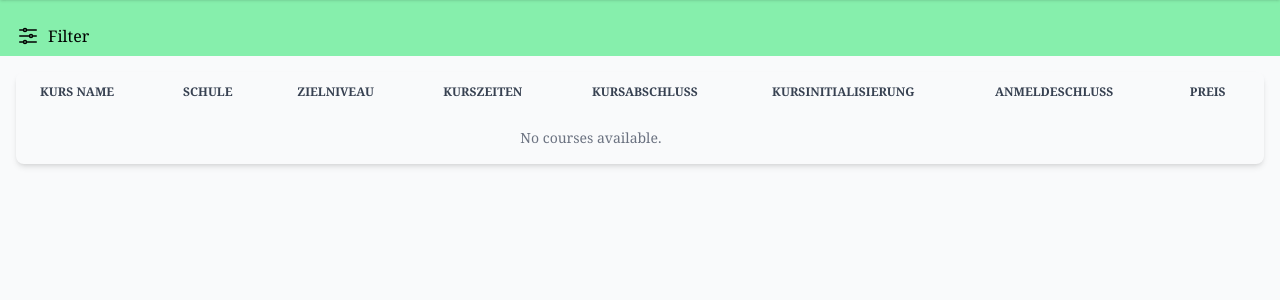
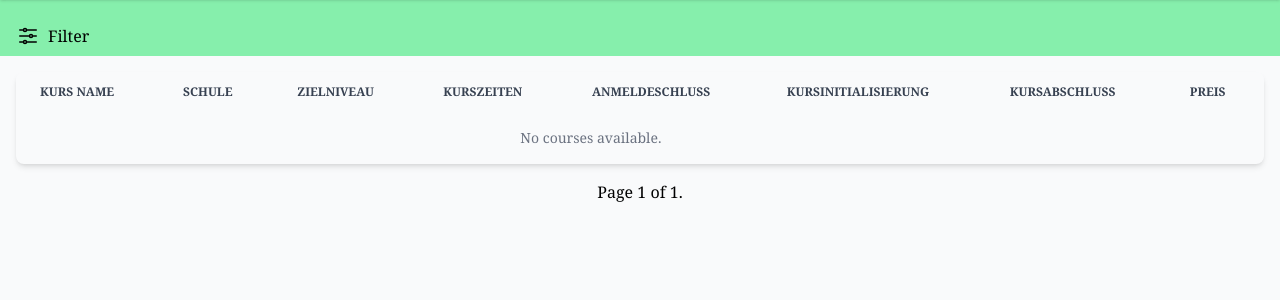
Before and after one commit to YohanDacosta/kurse, a Django app: page / in a window 1280 px wide. Shown: the part 64-364 px from the top of the page. Run offline with Django 5.2, Linux system fonts and the light colour scheme; data that the repository does not hold is empty; some libraries are stand-ins or nearby versions.

Commit message:
maked the pagination

```diff
--- a/templates/courses/course_list.html
+++ b/templates/courses/course_list.html
@@ -1,8 +1,10 @@
 {% extends 'base.html' %} {% block main %} {{ courses }}
 <div class="flex flex-col bg-green-300">
+  <!-- Component SideBar -->
   <div class="flex flex-col mt-4 px-2">
     {% include "components/sidebar.html" %}
   </div>
+  <!-- List Courses -->
   <div class="flex flex-col mt-4 px-4">
     <div class="relative overflow-x-auto shadow-md sm:rounded-lg">
       <table class="w-full text-left text-sm text-gray-500 rtl:text-right">
@@ -12,9 +14,9 @@
             <th scope="col" class="px-6 py-3">Schule</th>
             <th scope="col" class="px-6 py-3">Zielniveau</th>
             <th scope="col" class="px-6 py-3">Kurszeiten</th>
+            <th scope="col" class="px-6 py-3">Anmeldeschluss</th>
+            <th scope="col" class="px-6 py-3">Kursinitialisierung</th>
             <th scope="col" class="px-6 py-3">Kursabschluss</th>
-            <th scope="col" class="px-6 py-3">Kursinitialisierung</th>
-            <th scope="col" class="px-6 py-3">Anmeldeschluss</th>
             <th scope="col" class="px-6 py-3">Preis</th>
           </tr>
         </thead>
@@ -29,7 +31,7 @@
             </th>
             <td class="px-6 py-4">
               <span
-                class="px-4 py-1 justify-center text-gray-900 bg-blue-300 rounded-full"
+                class="px-4 py-1 justify-center text-gray-900 bg-blue-300 rounded-full cursor-pointer"
               >
                 {{ course.school.name }}</span
               >
@@ -64,5 +66,32 @@
       </table>
     </div>
   </div>
+
+  <!-- Pagination -->
+  <div class="flex justify-center items-center py-4 space-x-4">
+    <div>
+      {% if page_obj.has_previous %}
+      <a
+        class="border rounded-full py-1 px-4 cursor-pointer"
+        href="?page={{ page_obj.previous_page_number }}"
+      >
+        <span class="hover:text-yellow-400">&laquo; Previous</span>
+      </a>
+      {% endif %}
+
+      <span class="px-2">
+        Page {{ page_obj.number }} of {{ page_obj.paginator.num_pages }}.
+      </span>
+
+      {% if page_obj.has_next %}
+      <a
+        class="border rounded-full py-1 px-4 cursor-pointer"
+        href="?page={{ page_obj.next_page_number }}"
+      >
+        <span class="hover:text-yellow-400">Next &raquo;</span>
+      </a>
+      {% endif %}
+    </div>
+  </div>
 </div>
 {%endblock main %}
```
